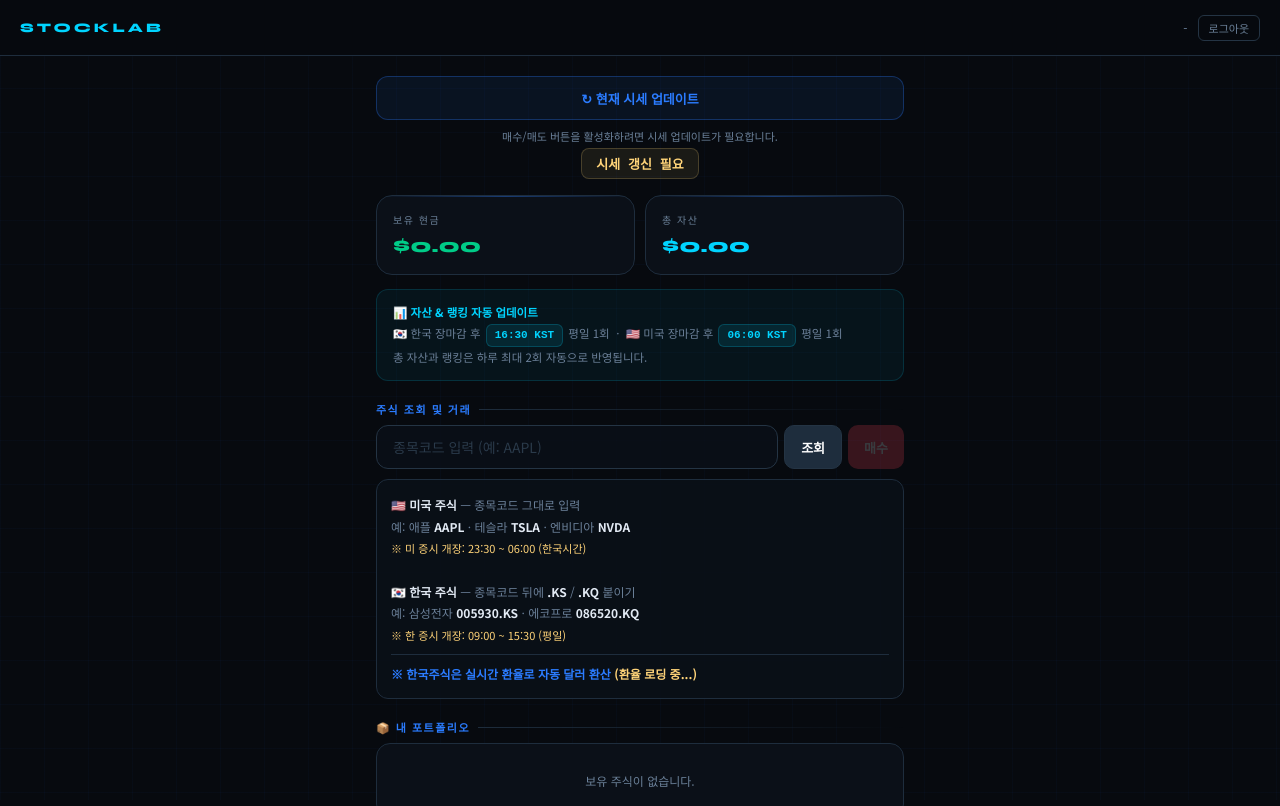
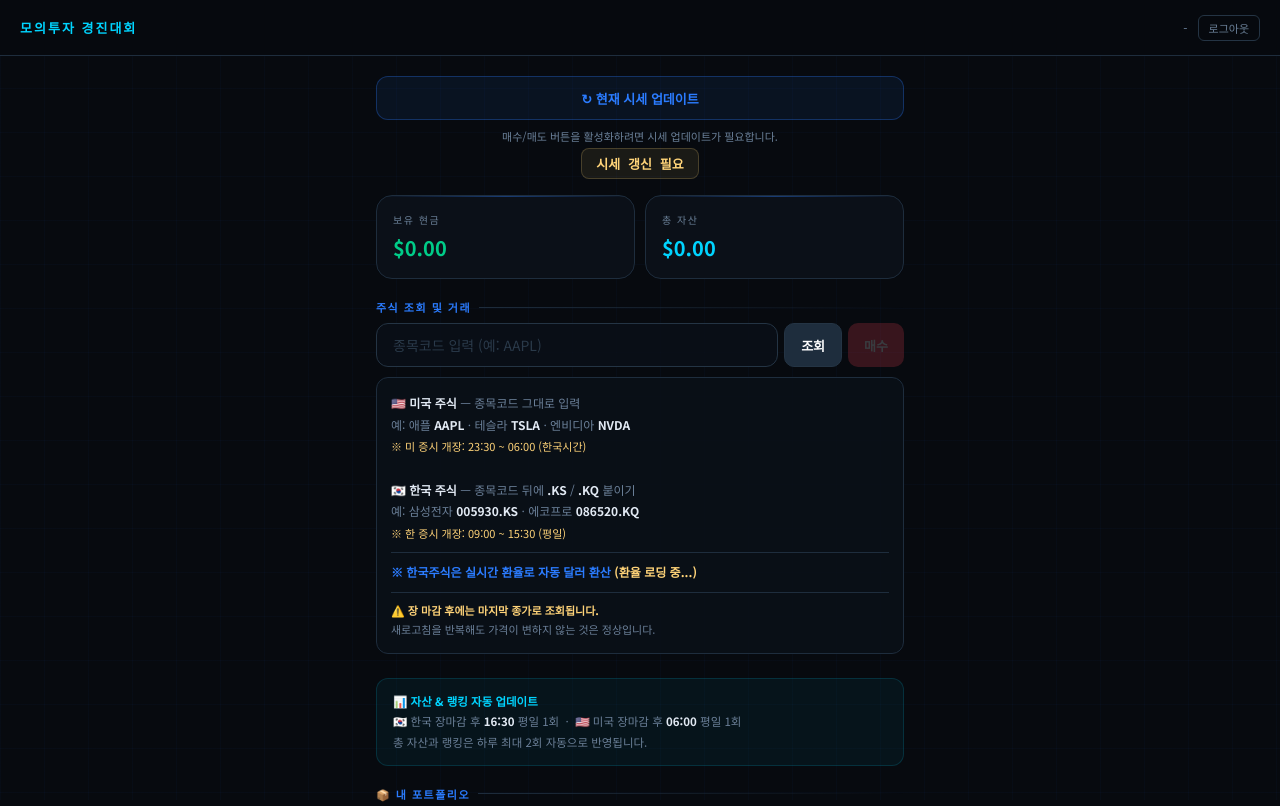
Before and after one commit to shk-cell/2026-stock2, a plain HTML site: page index.html in a window 1280 px wide. Shown: the top 806 px of the page. Drawn offline with Linux system fonts and the light colour scheme; no server answers.

Commit message:
Update index.html

```diff
--- a/index.html
+++ b/index.html
@@ -44,7 +44,7 @@
       padding: 0 20px; height: 56px;
       display: flex; align-items: center; justify-content: space-between;
     }
-    .topbar-logo { font-family: 'Syne', sans-serif; font-size: 13px; font-weight: 800; letter-spacing: 3px; color: var(--accent); }
+    .topbar-logo { font-family: 'Noto Sans KR', sans-serif; font-size: 13px; font-weight: 700; letter-spacing: 2px; color: var(--accent); }
     .topbar-right { display: flex; align-items: center; gap: 10px; }
     #userNickname { font-size: 12px; color: var(--muted); }
     #logoutBtn {
@@ -84,7 +84,7 @@
       background: linear-gradient(90deg, transparent, rgba(43,124,255,0.4), transparent);
     }
     .stat-label { font-size: 10px; letter-spacing: 1.5px; text-transform: uppercase; color: var(--muted); margin-bottom: 6px; }
-    .stat-value { font-family: 'Syne', sans-serif; font-size: 20px; font-weight: 800; }
+    .stat-value { font-family: 'Noto Sans KR', sans-serif; font-size: 20px; font-weight: 700; }
     #cashText { color: var(--green); }
     #totalAssetsText { color: var(--accent); }
     .update-notice {
@@ -93,12 +93,7 @@
       font-size: 11.5px; color: var(--muted); line-height: 1.8;
     }
     .update-notice b { color: var(--accent); }
-    .time-badge {
-      display: inline-block; background: rgba(0,212,255,0.1);
-      border: 1px solid rgba(0,212,255,0.2); border-radius: 6px;
-      padding: 1px 8px; font-size: 11px; color: var(--accent);
-      font-family: monospace; font-weight: 700; margin: 0 2px;
-    }
+    .time-badge { font-weight: 700; color: var(--txt); }
     .sec-label {
       font-size: 11px; font-weight: 700; letter-spacing: 1.5px;
       text-transform: uppercase; color: var(--pri);
@@ -173,7 +168,7 @@
 <body>
 
   <div class="topbar">
-    <span class="topbar-logo">STOCKLAB</span>
+    <span class="topbar-logo">모의투자 경진대회</span>
     <div class="topbar-right">
       <span id="userNickname">-</span>
       <button id="logoutBtn">로그아웃</button>
@@ -199,14 +194,6 @@
       </div>
     </div>
 
-    <div class="update-notice">
-      📊 <b>자산 & 랭킹 자동 업데이트</b><br>
-      🇰🇷 한국 장마감 후 <span class="time-badge">16:30 KST</span> 평일 1회
-      &nbsp;·&nbsp;
-      🇺🇸 미국 장마감 후 <span class="time-badge">06:00 KST</span> 평일 1회<br>
-      총 자산과 랭킹은 하루 최대 2회 자동으로 반영됩니다.
-    </div>
-
     <div class="sec-label">주식 조회 및 거래</div>
     <div class="trade-input-group">
       <input id="qSymbol" placeholder="종목코드 입력 (예: AAPL)" style="flex:1;" />
@@ -225,6 +212,10 @@
         ※ 한국주식은 실시간 환율로 자동 달러 환산
         <span id="currentRateText" style="color:var(--warn);">(환율 로딩 중...)</span>
       </div>
+      <div style="margin-top:10px; padding-top:8px; border-top:1px solid var(--line); color:var(--muted); font-size:11px; line-height:1.7;">
+        ⚠️ <b style="color:var(--warn);">장 마감 후에는 마지막 종가로 조회됩니다.</b><br>
+        새로고침을 반복해도 가격이 변하지 않는 것은 정상입니다.
+      </div>
     </div>
 
     <div id="qOutBox">
@@ -232,6 +223,14 @@
         <div id="qSymbolText">-</div>
         <div id="qPriceText">$0.00</div>
       </div>
+    </div>
+
+    <div class="update-notice" style="margin-top: 24px;">
+      📊 <b>자산 & 랭킹 자동 업데이트</b><br>
+      🇰🇷 한국 장마감 후 <span class="time-badge">16:30</span> 평일 1회
+      &nbsp;·&nbsp;
+      🇺🇸 미국 장마감 후 <span class="time-badge">06:00</span> 평일 1회<br>
+      총 자산과 랭킹은 하루 최대 2회 자동으로 반영됩니다.
     </div>
 
     <div class="sec-label">📦 내 포트폴리오</div>
```
